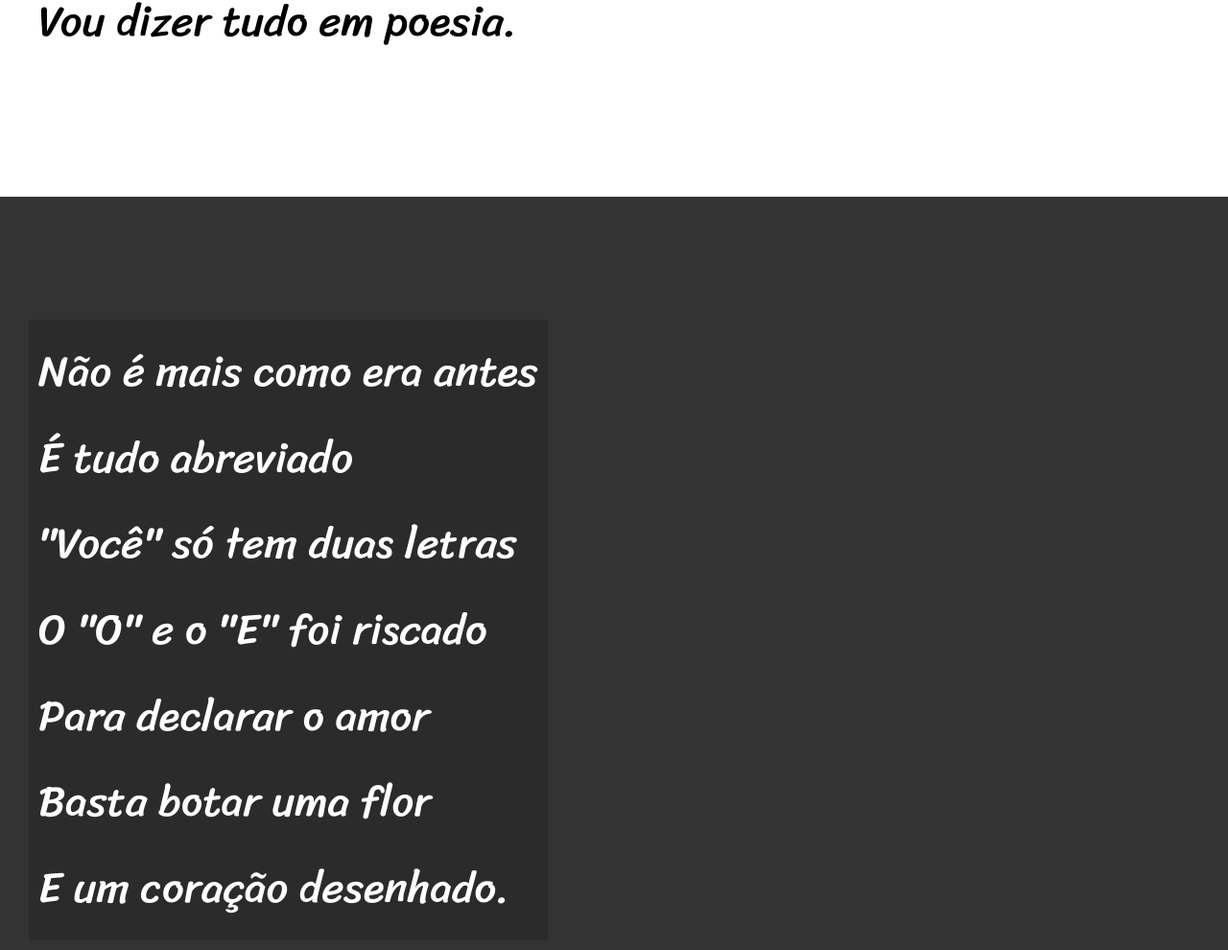
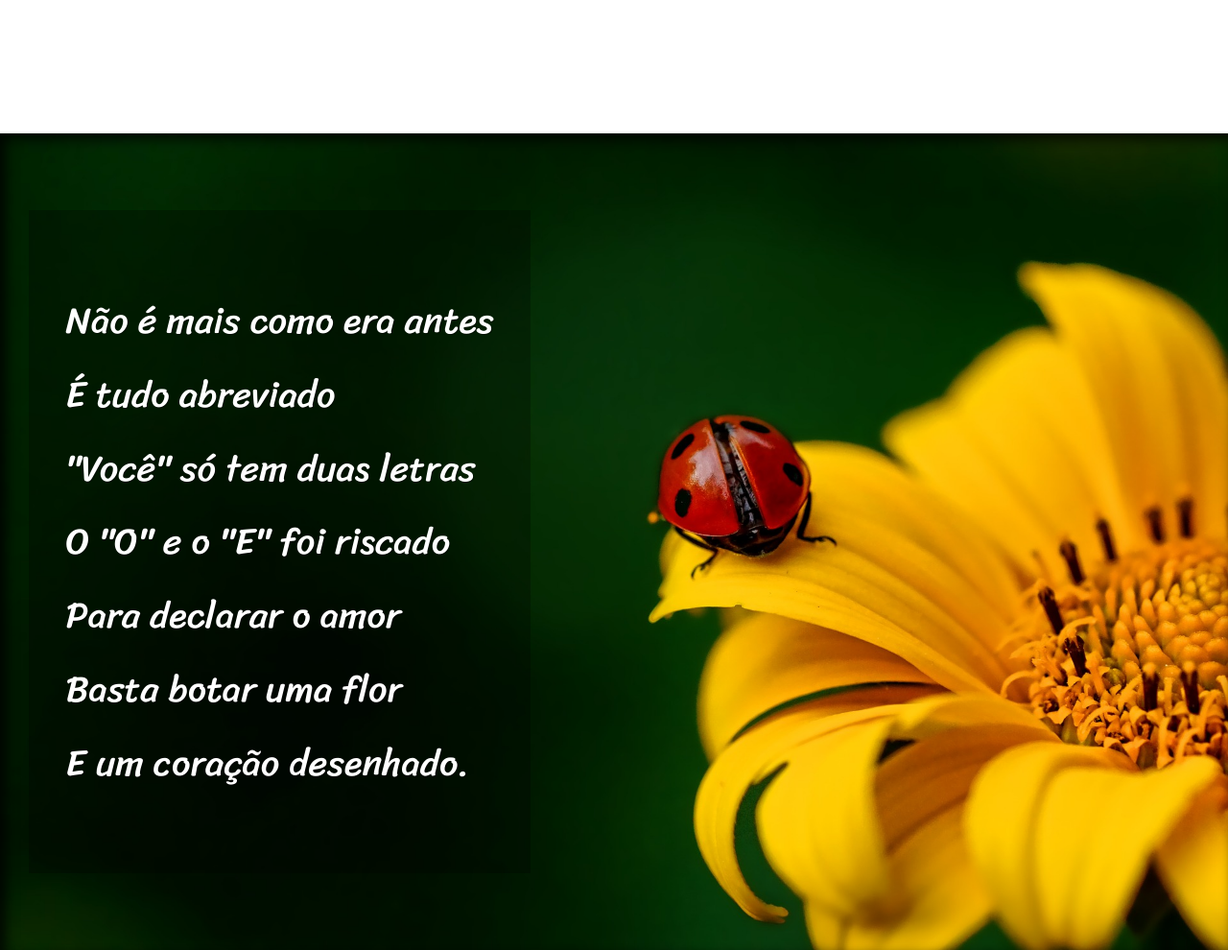
Before and after one commit to thurzyn001/html-css, a plain HTML site: page Desafios/desafio012/index.html in a window 1280 px wide. Shown: the part 958-1948 px from the top of the page at 96% size. Drawn offline with Linux system fonts and the light colour scheme.

Commit message:
Improve section styling and add background images
Updated CSS for better section padding, font sizes, and visual effects. Added specific background images to sections with IDs 'img001' and 'img002' in HTML for enhanced appearance.

```diff
--- a/Desafios/desafio012/estilo/style.css
+++ b/Desafios/desafio012/estilo/style.css
@@ -17,7 +17,7 @@
 }
 
 html::selection {
-    background-color: rgba(0, 0, 0, 0.338);
+    background-color: rgba(128, 128, 128, 0.642)
 }
 
 html, body {
@@ -36,7 +36,7 @@ header > h1 {
     padding-top: 50px;
     font-variant: small-caps;
     font-family: var(--fonte2);
-    font-size: 10vw;
+    font-size: 9vw;
 }
 
 header > p {
@@ -58,12 +58,12 @@ header a:hover, footer a:hover {
 }
 
 section {
-    padding-top: 10%;
-    padding-bottom: 10%;
+    padding-top: 10vh;
+    padding-bottom: 10vh;
     line-height: 2em;
     padding-left: 30px;
     font-family: var(--fonte3);
-    font-size: 3.5vw;
+    font-size: 3vw;
 }
 
 section.normal {
@@ -72,18 +72,34 @@ section.normal {
 }
 
 section.normal > p {
-    padding: 10px;
+    padding: 2em 1em;
 }
 
 section.imagem {
     background-color: #333333;
     color: white;
+    box-shadow: inset 6px 6px 13px 0px rgba(0, 0, 0, 0.827);
+    background-size: cover;
+    background-attachment: fixed;
 }
 
 section.imagem > p {
     display: inline-block;
-    padding: 10px;
-    background-color: rgba(0, 0, 0, 0.157);
+    padding: 2em 1em;
+    background-color: rgba(0, 0, 0, 0.268);
+    text-shadow: 1px 1px 0px rgba(0, 0, 0, 0.4);
+}
+
+section#img001 {
+    background-image: url('../imagens/background001.jpg');
+    background-position: center center;
+
+}
+
+section#img002 {
+    background-image: url(../imagens/background002.jpg);
+    background-position: right center;
+
 }
 
 footer {
--- a/Desafios/desafio012/index.html
+++ b/Desafios/desafio012/index.html
@@ -30,7 +30,7 @@
         </p>
     </section>
 
-    <section class="imagem">
+    <section class="imagem" id="img001">
         <p>
             Não é mais como era antes <br>
             É tudo abreviado <br>
@@ -64,7 +64,7 @@
         </p>
     </section>
 
-    <section class="imagem">
+    <section class="imagem" id="img002">
         <p>
             Tenho saudade das cartas <br>
             Escritas com a própria mão <br>
```
